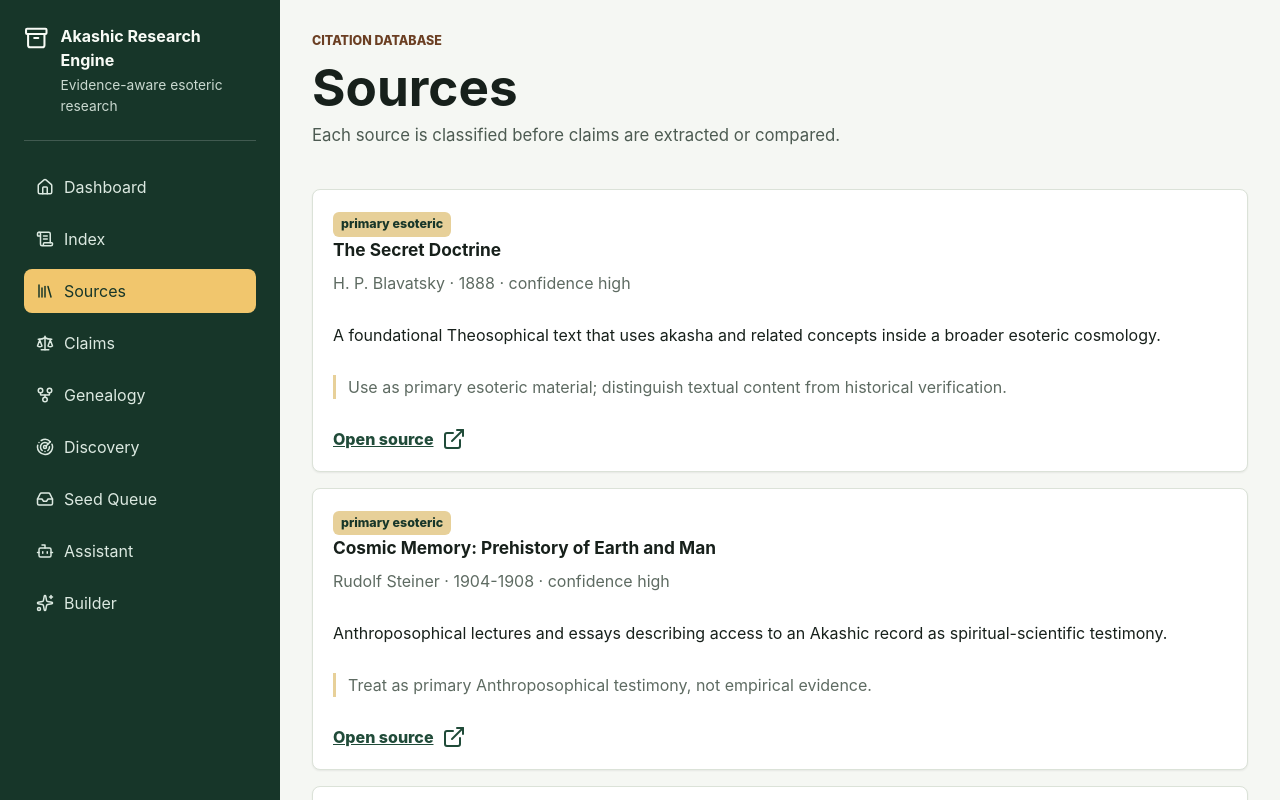
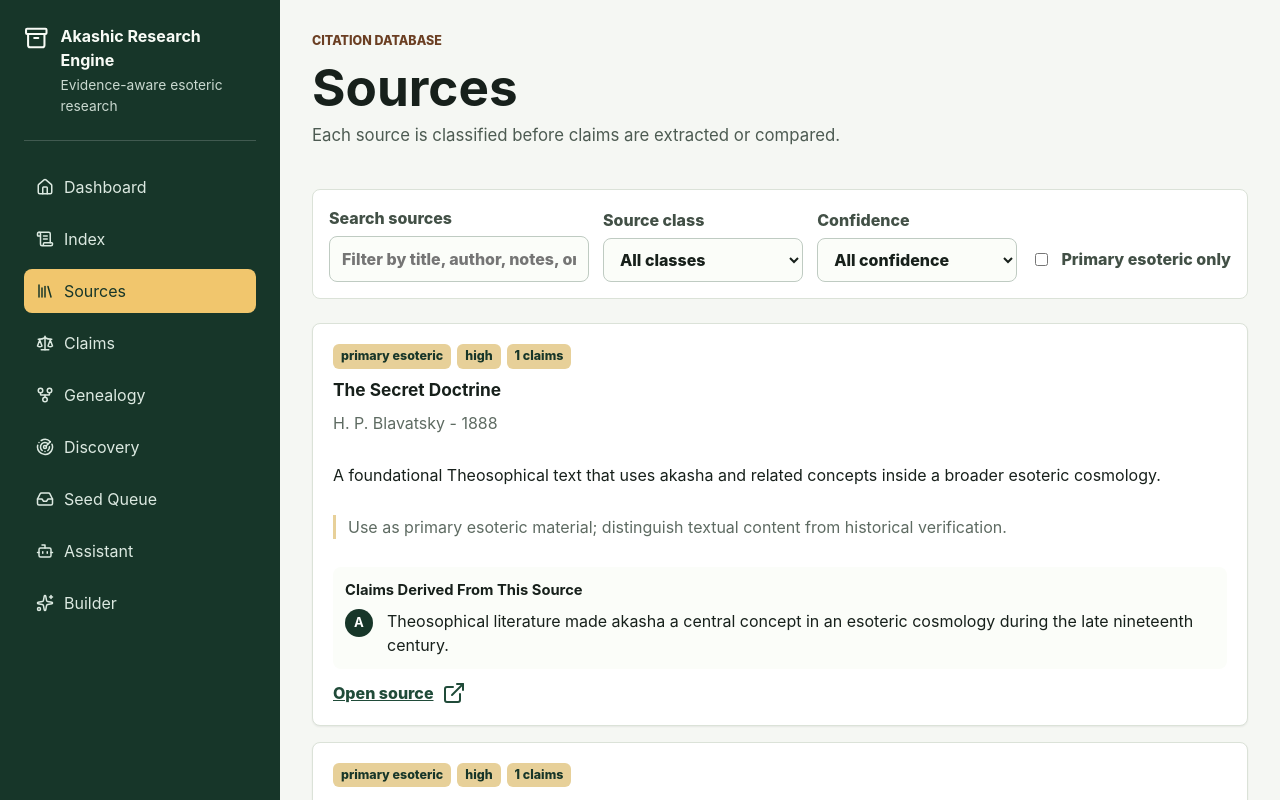
Before and after one commit to dpwebb/Akashic-Research-Engine, a React (Vite) app: page /sources in a window 1280 px wide. Shown: the top 800 px of the page. Built offline with nearby package versions, Linux system fonts and the light colour scheme.

Commit message:
Add source and claim research filters

```diff
--- a/src/ui/pages/ClaimsPage.tsx
+++ b/src/ui/pages/ClaimsPage.tsx
@@ -1,6 +1,47 @@
+import { useMemo, useState } from 'react';
 import { researchDataset } from '../../shared/researchData.js';
+import { claimTypes, evidenceGrades, type ClaimType, type EvidenceGrade } from '../../shared/taxonomy.js';
 
 export function ClaimsPage() {
+  const [query, setQuery] = useState('');
+  const [claimType, setClaimType] = useState<'all' | ClaimType>('all');
+  const [evidenceGrade, setEvidenceGrade] = useState<'all' | EvidenceGrade>('all');
+  const [sourceId, setSourceId] = useState('all');
+  const [citationRequiredOnly, setCitationRequiredOnly] = useState(false);
+
+  const filteredClaims = useMemo(
+    () =>
+      researchDataset.claims.filter((claim) => {
+        const source = researchDataset.sources.find((item) => item.id === claim.sourceId);
+        const searchableText = [claim.text, claim.type, claim.notes, source?.title, source?.author, source?.sourceType]
+          .join(' ')
+          .toLocaleLowerCase();
+
+        if (query.trim() && !searchableText.includes(query.trim().toLocaleLowerCase())) {
+          return false;
+        }
+
+        if (claimType !== 'all' && claim.type !== claimType) {
+          return false;
+        }
+
+        if (evidenceGrade !== 'all' && claim.evidenceGrade !== evidenceGrade) {
+          return false;
+        }
+
+        if (sourceId !== 'all' && claim.sourceId !== sourceId) {
+          return false;
+        }
+
+        if (citationRequiredOnly && !claim.citationRequired) {
+          return false;
+        }
+
+        return true;
+      }),
+    [citationRequiredOnly, claimType, evidenceGrade, query, sourceId],
+  );
+
   return (
     <section className="page-stack">
       <header className="page-header compact">
@@ -8,6 +49,61 @@ export function ClaimsPage() {
         <h1>Claims</h1>
         <p>Claims are labeled separately from the source summary and assigned an evidence grade.</p>
       </header>
+
+      <section className="filter-panel claims-filter-panel">
+        <label>
+          Search claims
+          <input
+            value={query}
+            onChange={(event) => setQuery(event.target.value)}
+            placeholder="Filter by claim, note, source, or author"
+          />
+        </label>
+        <label>
+          Claim type
+          <select value={claimType} onChange={(event) => setClaimType(event.target.value as typeof claimType)}>
+            <option value="all">All claim types</option>
+            {claimTypes.map((type) => (
+              <option key={type} value={type}>
+                {type}
+              </option>
+            ))}
+          </select>
+        </label>
+        <label>
+          Evidence grade
+          <select
+            value={evidenceGrade}
+            onChange={(event) => setEvidenceGrade(event.target.value as typeof evidenceGrade)}
+          >
+            <option value="all">All grades</option>
+            {evidenceGrades.map((grade) => (
+              <option key={grade.grade} value={grade.grade}>
+                {grade.grade} - {grade.label}
+              </option>
+            ))}
+          </select>
+        </label>
+        <label>
+          Source
+          <select value={sourceId} onChange={(event) => setSourceId(event.target.value)}>
+            <option value="all">All sources</option>
+            {researchDataset.sources.map((source) => (
+              <option key={source.id} value={source.id}>
+                {source.title}
+              </option>
+            ))}
+          </select>
+        </label>
+        <label className="check-row">
+          <input
+            type="checkbox"
+            checked={citationRequiredOnly}
+            onChange={(event) => setCitationRequiredOnly(event.target.checked)}
+          />
+          Citation required only
+        </label>
+      </section>
 
       <div className="table-wrap">
         <table>
@@ -21,11 +117,15 @@ export function ClaimsPage() {
             </tr>
           </thead>
           <tbody>
-            {researchDataset.claims.map((claim) => (
+            {filteredClaims.map((claim) => {
+              const source = researchDataset.sources.find((item) => item.id === claim.sourceId);
+
+              return (
                 <tr key={claim.id}>
                   <td>
                     <strong>{claim.text}</strong>
                     <span>{claim.notes}</span>
+                    {source && <span>Source: {source.title} - {source.author}</span>}
                   </td>
                   <td>{claim.type}</td>
                   <td>
@@ -34,7 +134,8 @@ export function ClaimsPage() {
                   <td>{claim.confidenceLevel}</td>
                   <td>{claim.citationRequired ? 'required' : 'optional'}</td>
                 </tr>
-            ))}
+              );
+            })}
           </tbody>
         </table>
       </div>
--- a/src/ui/pages/SourcesPage.tsx
+++ b/src/ui/pages/SourcesPage.tsx
@@ -1,7 +1,53 @@
 import { ExternalLink } from 'lucide-react';
+import { useMemo, useState } from 'react';
 import { researchDataset } from '../../shared/researchData.js';
+import { sourceClassifications, type SourceClassification } from '../../shared/taxonomy.js';
+
+type ConfidenceFilter = 'all' | 'high' | 'medium' | 'low';
 
 export function SourcesPage() {
+  const [query, setQuery] = useState('');
+  const [sourceType, setSourceType] = useState<'all' | SourceClassification>('all');
+  const [confidence, setConfidence] = useState<ConfidenceFilter>('all');
+  const [primaryOnly, setPrimaryOnly] = useState(false);
+
+  const filteredSources = useMemo(
+    () =>
+      researchDataset.sources.filter((source) => {
+        const sourceClaims = researchDataset.claims.filter((claim) => claim.sourceId === source.id);
+        const searchableText = [
+          source.title,
+          source.author,
+          source.date,
+          source.sourceType,
+          source.summary,
+          source.citationNotes,
+          sourceClaims.map((claim) => claim.text).join(' '),
+        ]
+          .join(' ')
+          .toLocaleLowerCase();
+
+        if (query.trim() && !searchableText.includes(query.trim().toLocaleLowerCase())) {
+          return false;
+        }
+
+        if (sourceType !== 'all' && source.sourceType !== sourceType) {
+          return false;
+        }
+
+        if (confidence !== 'all' && source.confidenceLevel !== confidence) {
+          return false;
+        }
+
+        if (primaryOnly && source.sourceType !== 'primary esoteric') {
+          return false;
+        }
+
+        return true;
+      }),
+    [confidence, primaryOnly, query, sourceType],
+  );
+
   return (
     <section className="page-stack">
       <header className="page-header compact">
@@ -10,23 +56,83 @@ export function SourcesPage() {
         <p>Each source is classified before claims are extracted or compared.</p>
       </header>
 
+      <section className="filter-panel">
+        <label>
+          Search sources
+          <input
+            value={query}
+            onChange={(event) => setQuery(event.target.value)}
+            placeholder="Filter by title, author, notes, or derived claim"
+          />
+        </label>
+        <label>
+          Source class
+          <select value={sourceType} onChange={(event) => setSourceType(event.target.value as typeof sourceType)}>
+            <option value="all">All classes</option>
+            {sourceClassifications.map((classification) => (
+              <option key={classification} value={classification}>
+                {classification}
+              </option>
+            ))}
+          </select>
+        </label>
+        <label>
+          Confidence
+          <select value={confidence} onChange={(event) => setConfidence(event.target.value as ConfidenceFilter)}>
+            <option value="all">All confidence</option>
+            <option value="high">High</option>
+            <option value="medium">Medium</option>
+            <option value="low">Low</option>
+          </select>
+        </label>
+        <label className="check-row">
+          <input
+            type="checkbox"
+            checked={primaryOnly}
+            onChange={(event) => setPrimaryOnly(event.target.checked)}
+          />
+          Primary esoteric only
+        </label>
+      </section>
+
       <div className="source-list">
-        {researchDataset.sources.map((source) => (
+        {filteredSources.map((source) => {
+          const sourceClaims = researchDataset.claims.filter((claim) => claim.sourceId === source.id);
+
+          return (
             <article className="source-card" key={source.id}>
               <div>
+                <div className="result-meta">
                   <span className="tag">{source.sourceType}</span>
+                  <span className="tag">{source.confidenceLevel}</span>
+                  <span className="tag">{sourceClaims.length} claims</span>
+                </div>
                 <h2>{source.title}</h2>
                 <p className="muted">
-                {source.author} · {source.date} · confidence {source.confidenceLevel}
+                  {source.author} - {source.date}
                 </p>
               </div>
               <p>{source.summary}</p>
               <p className="notes">{source.citationNotes}</p>
+              {sourceClaims.length > 0 && (
+                <div className="derived-claims">
+                  <h3>Claims Derived From This Source</h3>
+                  <ul>
+                    {sourceClaims.map((claim) => (
+                      <li key={claim.id}>
+                        <strong>{claim.evidenceGrade}</strong>
+                        <span>{claim.text}</span>
+                      </li>
+                    ))}
+                  </ul>
+                </div>
+              )}
               <a href={source.url} target="_blank" rel="noreferrer">
                 Open source <ExternalLink aria-hidden="true" />
               </a>
             </article>
-        ))}
+          );
+        })}
       </div>
     </section>
   );
--- a/src/ui/styles.css
+++ b/src/ui/styles.css
@@ -564,6 +564,90 @@ td span {
   color: #425046;
 }
 
+.filter-panel {
+  display: grid;
+  grid-template-columns: minmax(260px, 1fr) repeat(2, minmax(160px, 220px)) minmax(190px, auto);
+  gap: 14px;
+  align-items: end;
+  max-width: 1120px;
+  padding: 16px;
+  border: 1px solid #dbe2d8;
+  border-radius: 8px;
+  background: #ffffff;
+}
+
+.claims-filter-panel {
+  grid-template-columns: minmax(260px, 1fr) repeat(3, minmax(160px, 220px)) minmax(190px, auto);
+}
+
+.filter-panel label {
+  display: grid;
+  gap: 6px;
+  color: #425046;
+  font-weight: 800;
+}
+
+.filter-panel input,
+.filter-panel select {
+  width: 100%;
+  border: 1px solid #bfcbc2;
+  border-radius: 8px;
+  padding: 10px 12px;
+  color: #17201b;
+  background: #fbfdf9;
+}
+
+.filter-panel .check-row {
+  display: flex;
+  flex-direction: row;
+  gap: 10px;
+  align-items: center;
+  min-height: 45px;
+}
+
+.filter-panel .check-row input {
+  width: auto;
+}
+
+.derived-claims {
+  display: grid;
+  gap: 8px;
+  padding: 12px;
+  border-radius: 8px;
+  background: #fbfdf9;
+}
+
+.derived-claims h3 {
+  margin: 0;
+  font-size: 0.92rem;
+}
+
+.derived-claims ul {
+  display: grid;
+  gap: 8px;
+  margin: 0;
+  padding-left: 0;
+  list-style: none;
+}
+
+.derived-claims li {
+  display: grid;
+  grid-template-columns: 34px minmax(0, 1fr);
+  gap: 8px;
+  align-items: start;
+}
+
+.derived-claims li strong {
+  display: inline-grid;
+  place-items: center;
+  width: 28px;
+  height: 28px;
+  border-radius: 50%;
+  color: #ffffff;
+  background: #173629;
+  font-size: 0.82rem;
+}
+
 .seed-pack-grid {
   display: grid;
   grid-template-columns: repeat(auto-fit, minmax(240px, 1fr));
@@ -706,7 +790,9 @@ td span {
   }
 
   .filter-grid,
-  .search-summary {
+  .search-summary,
+  .filter-panel,
+  .claims-filter-panel {
     grid-template-columns: 1fr;
   }
 }
```
Lines whose indentation alone changed are shown as unchanged.
